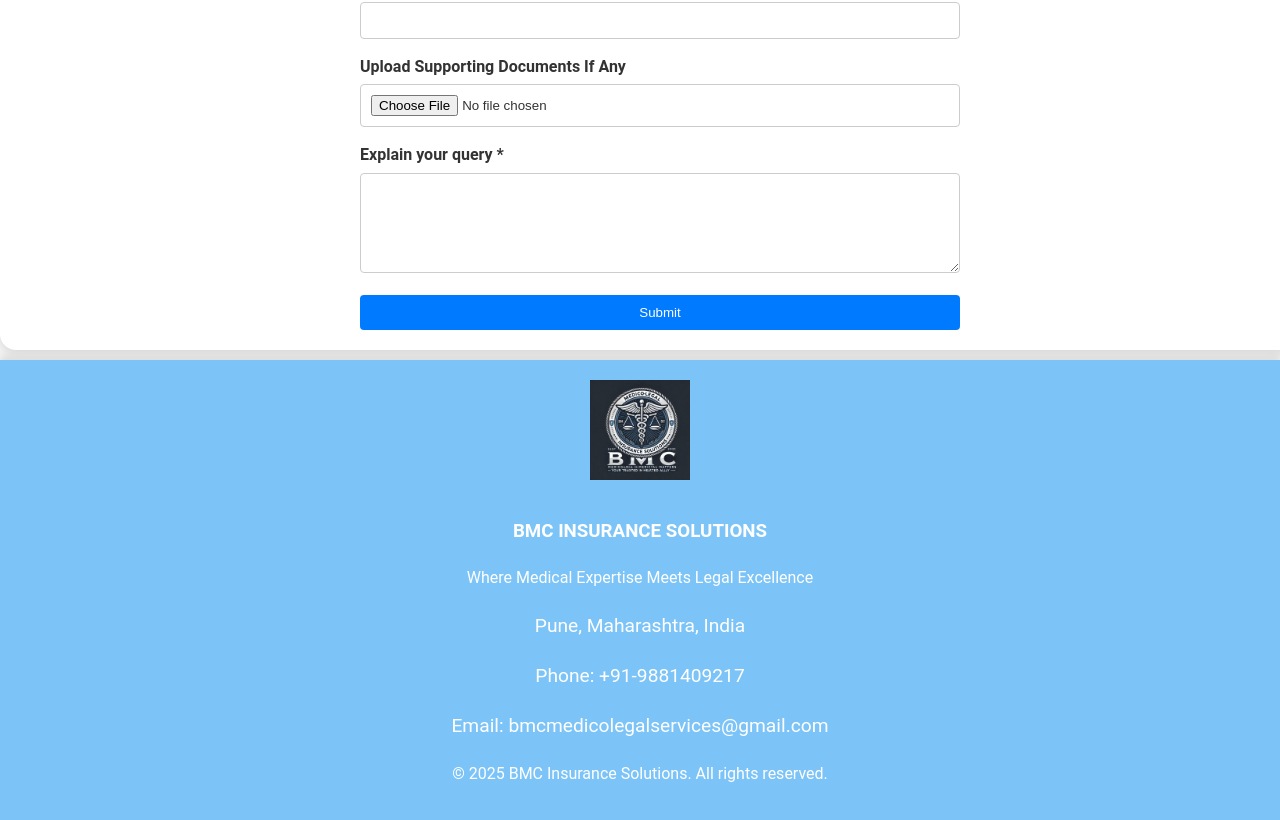
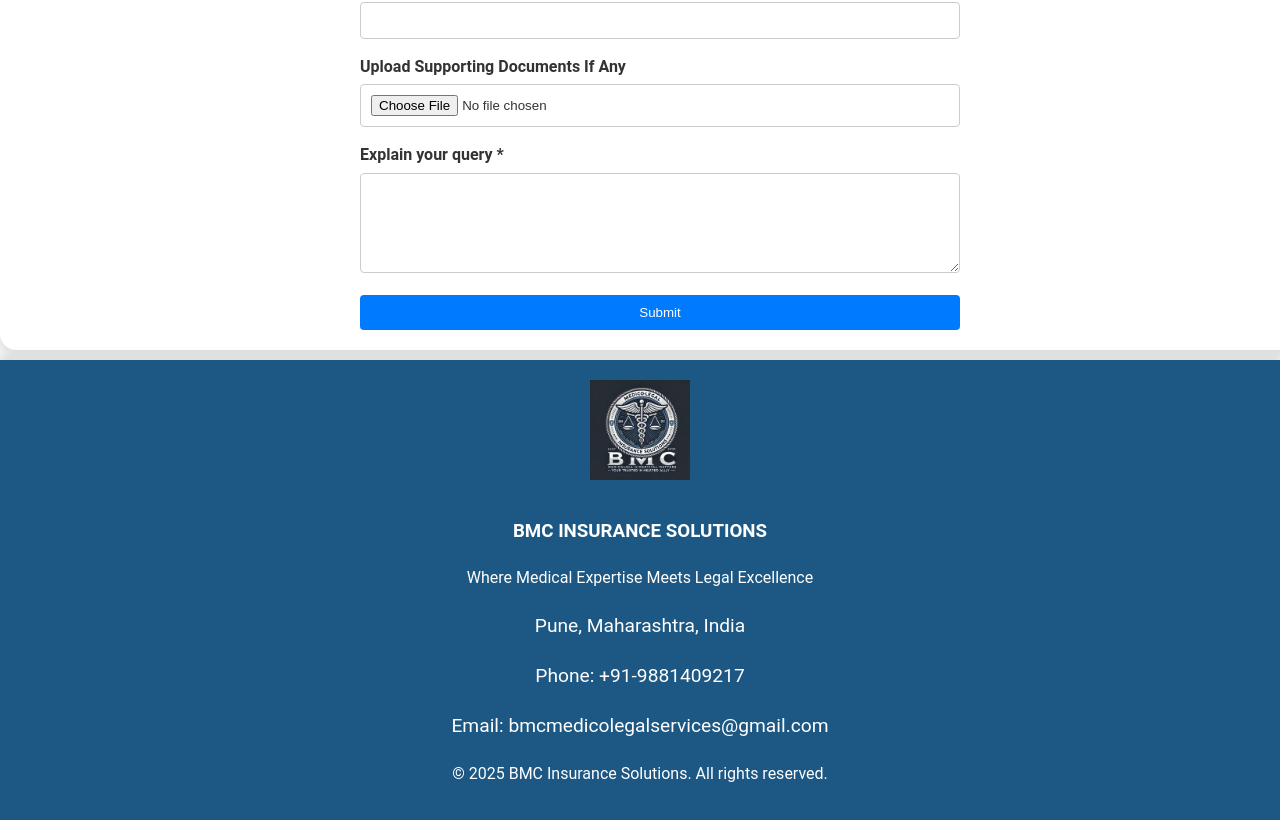
Before and after one commit to Cbakul/BMC_website, a React (Create React App) app in the folder bmc-medicolegal-solutions/: page / in a window 1280 px wide. Shown: the part 2791-3611 px from the top of the page. Built offline with nearby package versions, Linux system fonts and the light colour scheme.

Commit message:
Update footer background color to a deeper shade of blue

```diff
--- a/bmc-medicolegal-solutions/src/styles/main.css
+++ b/bmc-medicolegal-solutions/src/styles/main.css
@@ -66,7 +66,7 @@ section {
 footer {
     text-align: center;
     padding: 20px 0;
-    background: #7cc4f7; /* Pastel shade of blue */
+    background: #1c5883; /* Pastel shade of blue */
     color: #fff;
     position: relative;
     bottom: 0;
```
